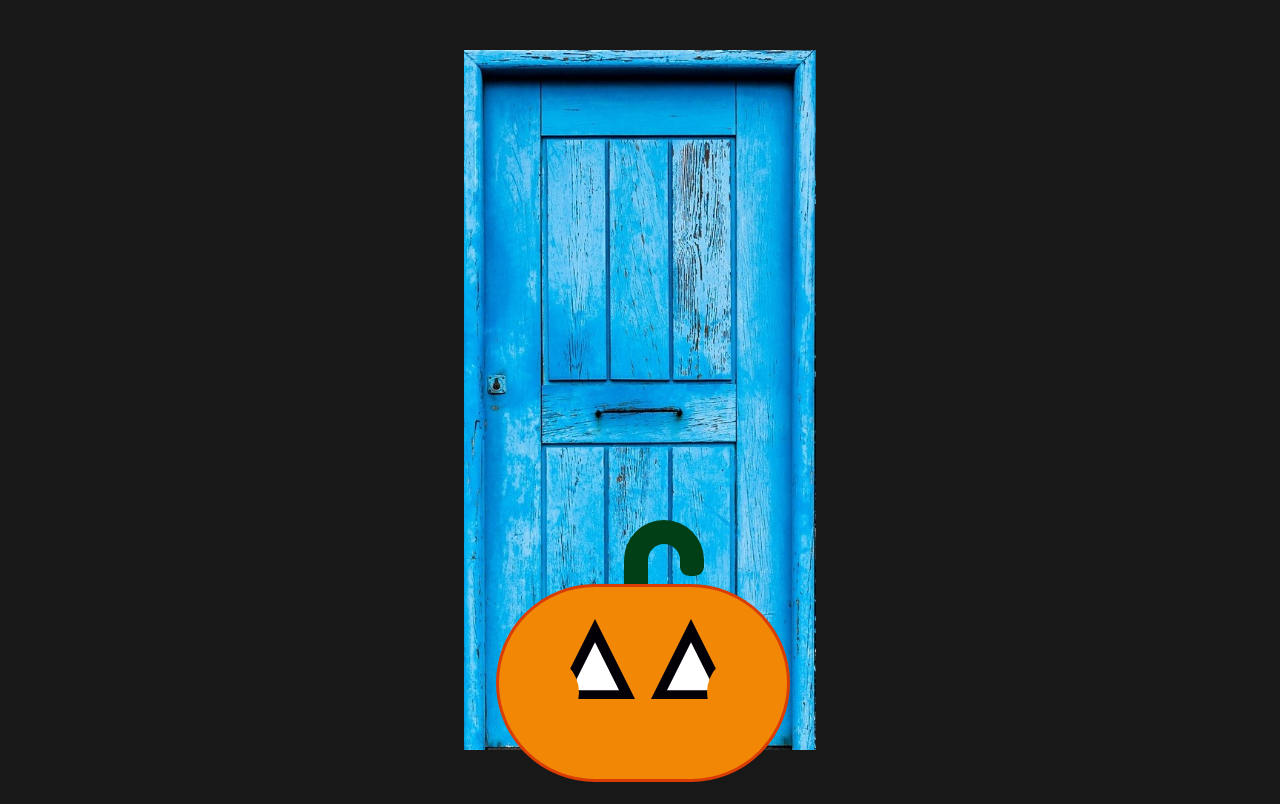
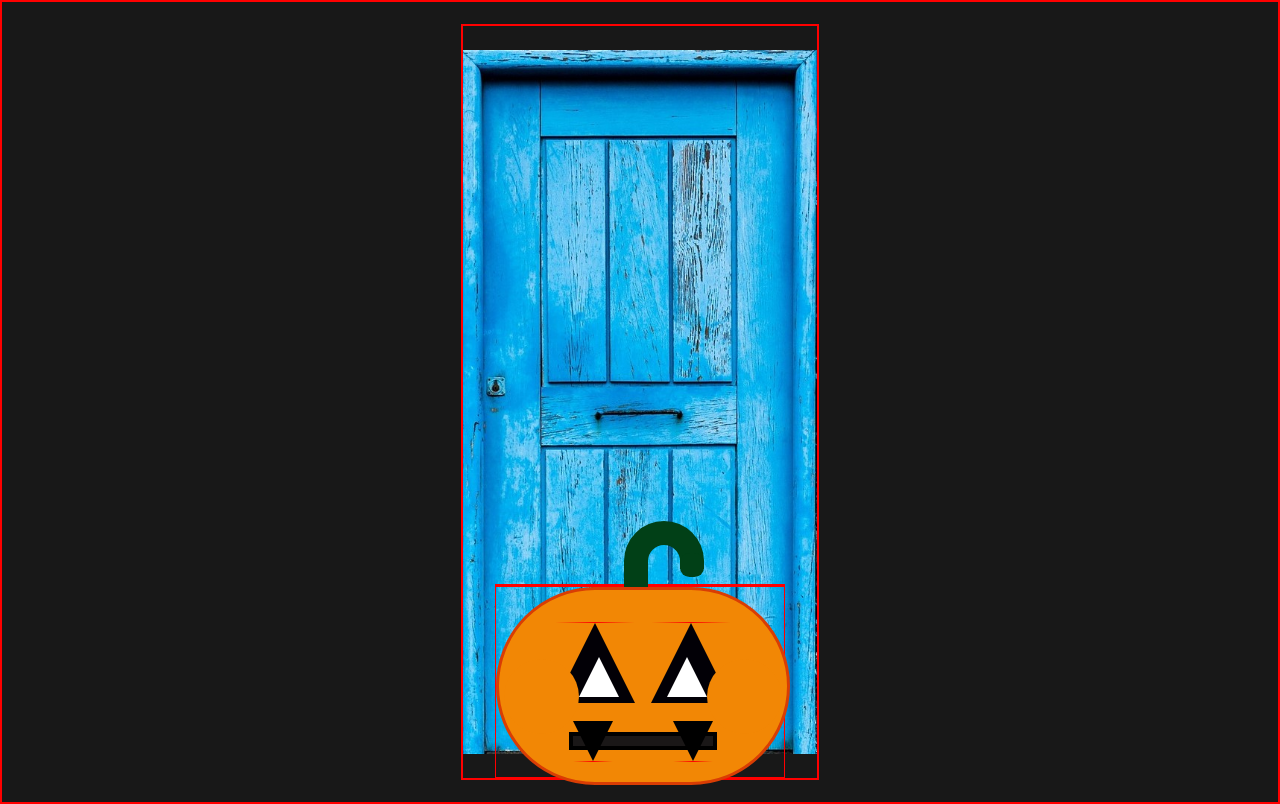
Before and after one commit to chrobles9/HalloweenCodepenWK1, a plain HTML site: page index.html in a window 1280 px wide. Drawn offline with Linux system fonts and the light colour scheme.

Commit message:
Pumpkin mouth styles updated.

```diff
--- a/index.html
+++ b/index.html
@@ -20,14 +20,19 @@
 
         <!-- Pumpkin Top  -->
         <div class="pumpkinStem"></div>
+        <!-- TODO: Remove PPumpkin Curve and add leaf -->
         <div class="pumpkinLeaf"></div>
 
         <!-- Pumpkin Body  -->
         <div class="pumpkinBody">
-          <span class="pumpkinEye"></span>
-          <span class="pumpkinEye eyeSpread"></span>
+          <div class="pumpkinEye"></div>
+          <div class="pumpkinEye eyeSpread"></div>
+          <!-- TODO: Add Pumpkin Mouth -->
+          <div class="pumpkinMouth">
+            <div class="teethTop"></div>
+            <div class="teethBottom"></div>
+          </div>
         </div>
-        <!-- TODO: Add Pumpkin Mouth -->
 
 
         <!-- TODO: Add Cat shape -->
--- a/styles.css
+++ b/styles.css
@@ -1,6 +1,6 @@
-/* *{
+*{
   border: 1px red solid;
-} */
+}
 :root{
   --canvas-Background: #181818;
   --black: #020006;
@@ -91,12 +91,12 @@ body {
     position: absolute;
     top: 2.5em;
     right: -1.5em;
-    transform: translateY(-35%);
+    transform: translateY(-15%);
     width: 0;
     height: 0;
-    border-left: 1.5em solid transparent;
-    border-right: 1.5em solid transparent;
-    border-bottom: 3em solid var(--white);
+    border-left: 1.25em solid transparent;
+    border-right: 1.25em solid transparent;
+    border-bottom: 2.5em solid var(--white);
   }
   /* Cheek shapes */
   &::after {
@@ -154,3 +154,58 @@ body {
 }
 
 /********** Pumpkin Mouth  **********/
+.pumpkinMouth {
+  /* display: block;
+  position: absolute;
+  bottom: 1.5em;
+
+  width: 0;
+  height: 0;
+  border-left: 1.25em solid transparent;
+  border-right: 1.25em solid transparent;
+  border-top: 2.5em solid black; */
+
+  /* height: 2em;
+  width: 9em;
+  border-radius: 70%; */
+
+
+  /* box-shadow: -1em 0, 1em 0; */
+  /* background: currentColor; */
+
+  width: 140px;
+  height: 10px;
+  bottom: 2em;
+  background: rgb(26 23 23);
+  /* margin-top: 90px; */
+  border: 4px solid black;
+  display: flex;
+  justify-content: space-between;
+  align-items: center;
+  position: absolute;
+  overflow: visible;
+}
+
+.teethTop {
+  width: 0;
+  height: 0;
+  border-left: 1.25em solid transparent;
+  border-right: 1.25em solid transparent;
+  border-top: 2.5em solid black;
+  /* display: flex; */
+  /* justify-content: center; */
+  /* position: absolute; */
+  /* z-index: 15; */
+}
+.teethBottom {
+
+  width: 0;
+  height: 0;
+  border-left: 1.25em solid transparent;
+  border-right: 1.25em solid transparent;
+  border-top: 2.5em solid black;
+    /* display: flex; */
+    justify-content: center;
+    /* position: relative;  */
+
+}
```
